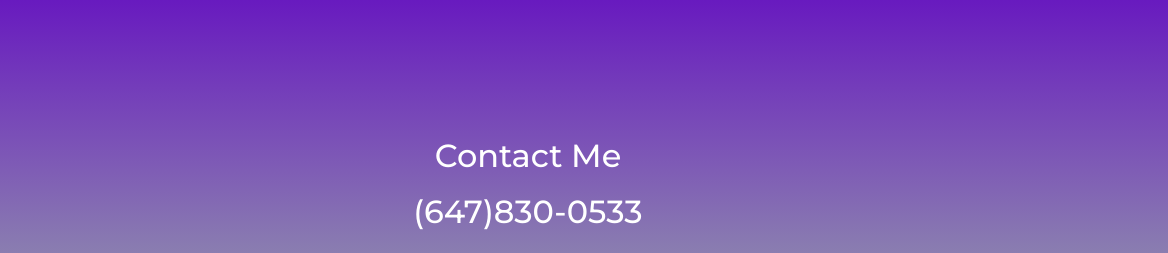
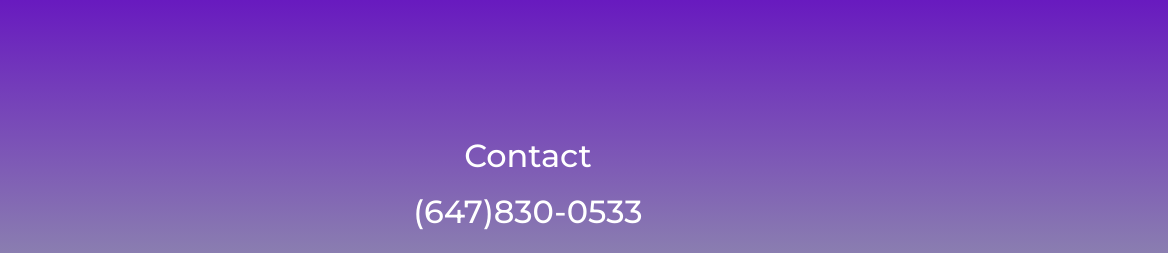
Before and after one commit to Dankelme/Ontario-s-Wildlife, a plain HTML site: page contact.html in a window 1280 px wide. Shown: the top 253 px of the page, 112-1280 px from the left. Drawn offline with Linux system fonts and the light colour scheme.

Commit message:
Update contact.html

```diff
--- a/contact.html
+++ b/contact.html
@@ -75,7 +75,8 @@ main .deer {
          <a href="index.html">
           <img src="bird-logo.png" alt="Logo of a bird" width="100px">
           </a>
-          <p class="title">Contact Me</p>
+          <p class="title">Contact</p>
+
 
 
 
```
